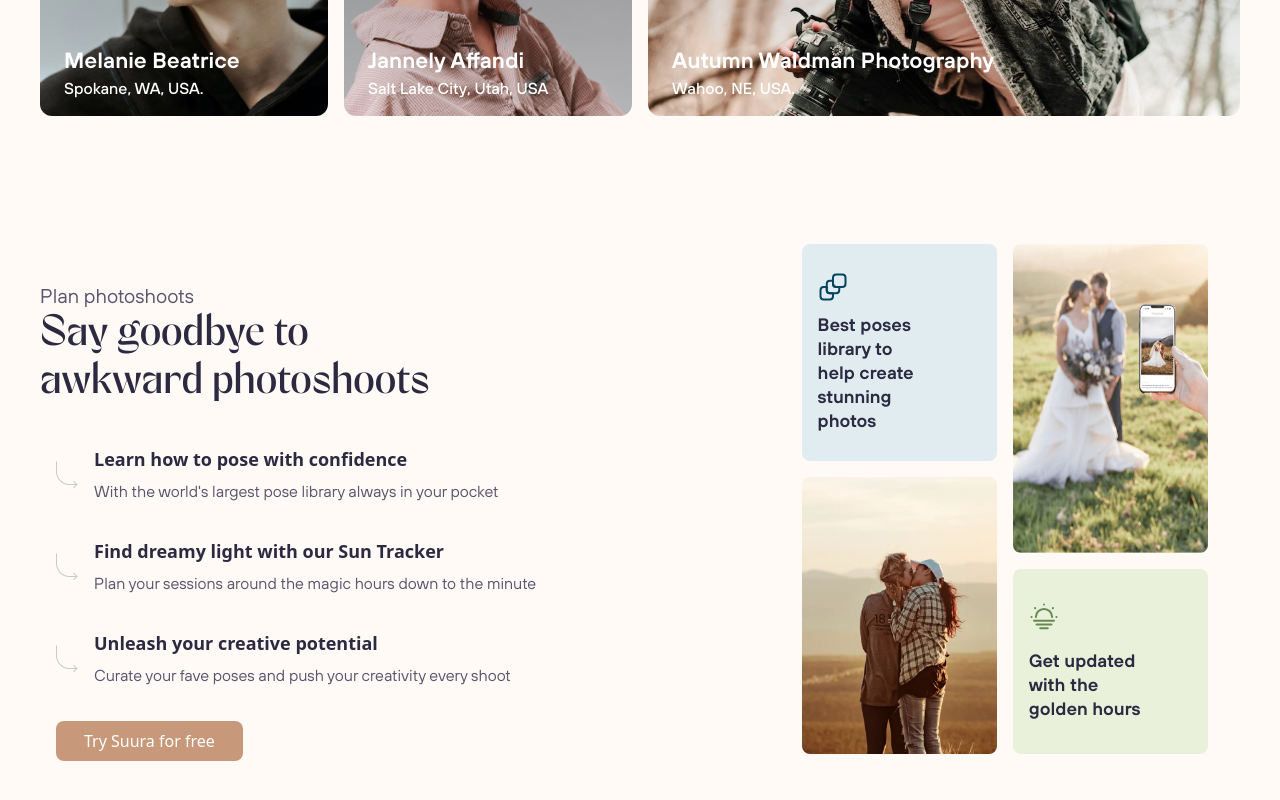
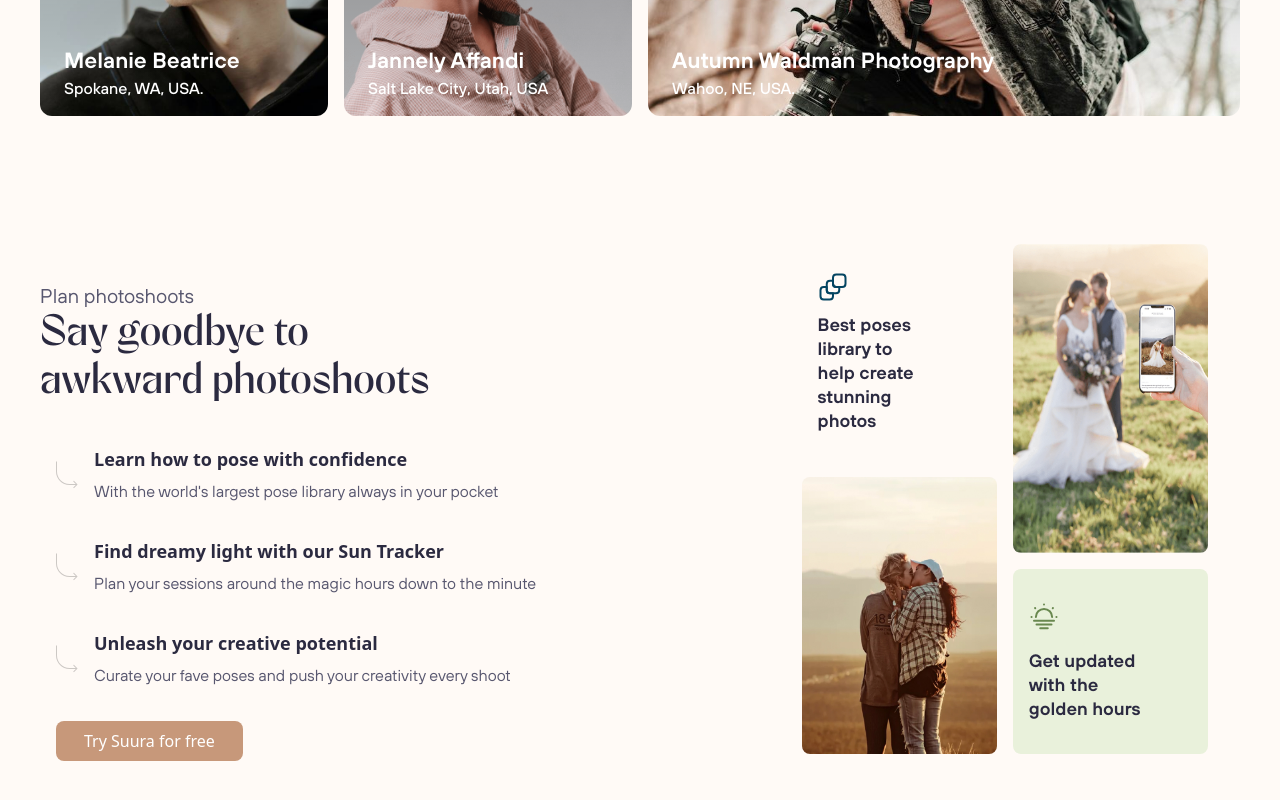
Before and after one commit to SahirAkbar/suura, a React (Vite) app in the folder frontend/: page / in a window 1280 px wide. Shown: the part 1291-2091 px from the top of the page. Built offline with nearby package versions, Linux system fonts and the light colour scheme.

Commit message:
adding design updates to frontend

```diff
--- a/frontend/tailwind.config.js
+++ b/frontend/tailwind.config.js
@@ -86,7 +86,7 @@ export default {
         "secondary-500": "#FFB620",
         "off-white": "#D0DFFF",
         red: "#FF5A5A",
-        "dar-0": "#E1ECF1",
+        "dark-0": "#E1ECF1",
         "dark-1": "#000000",
         "dark-2": "#09090A",
         "dark-3": "#807F95",
```
